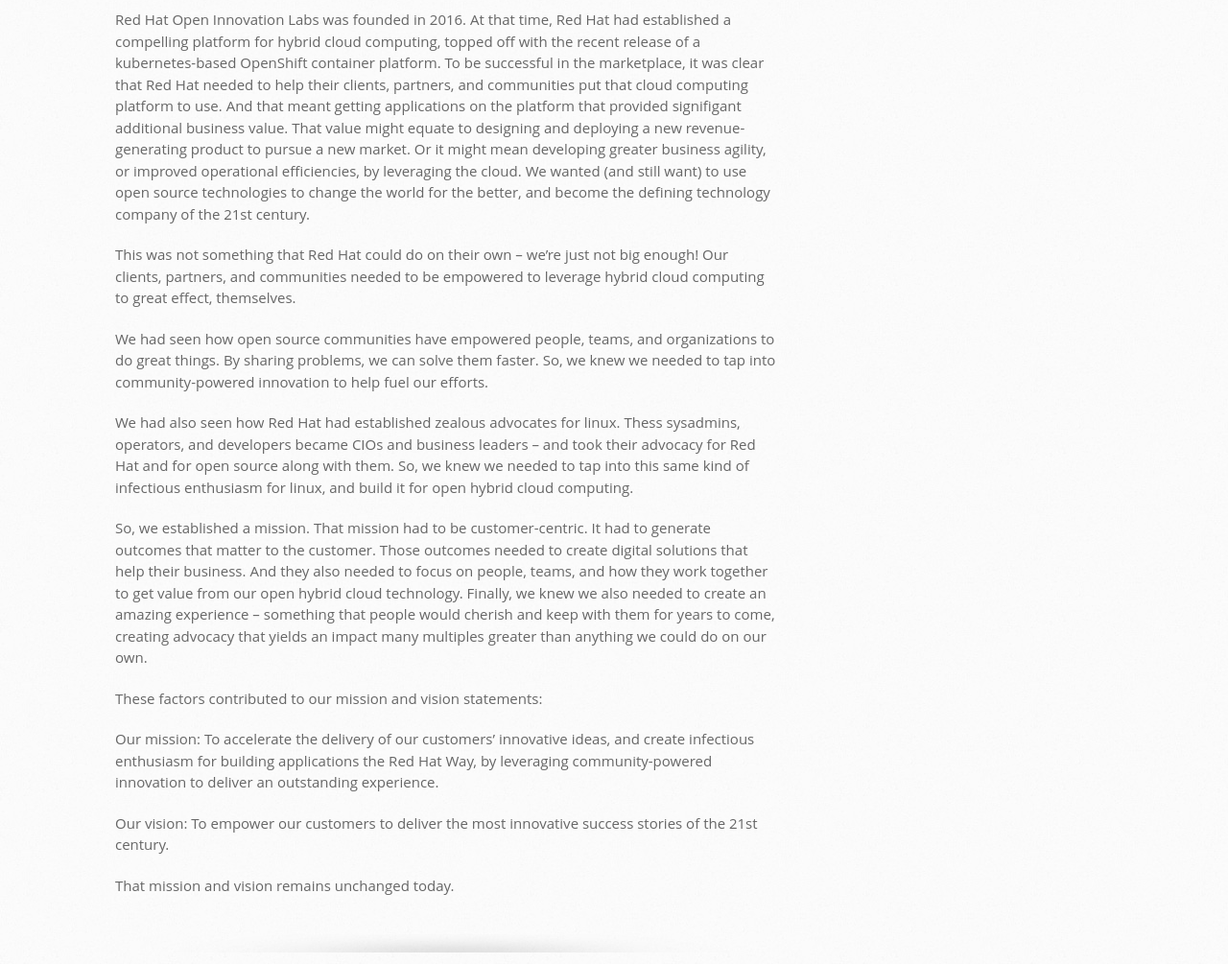
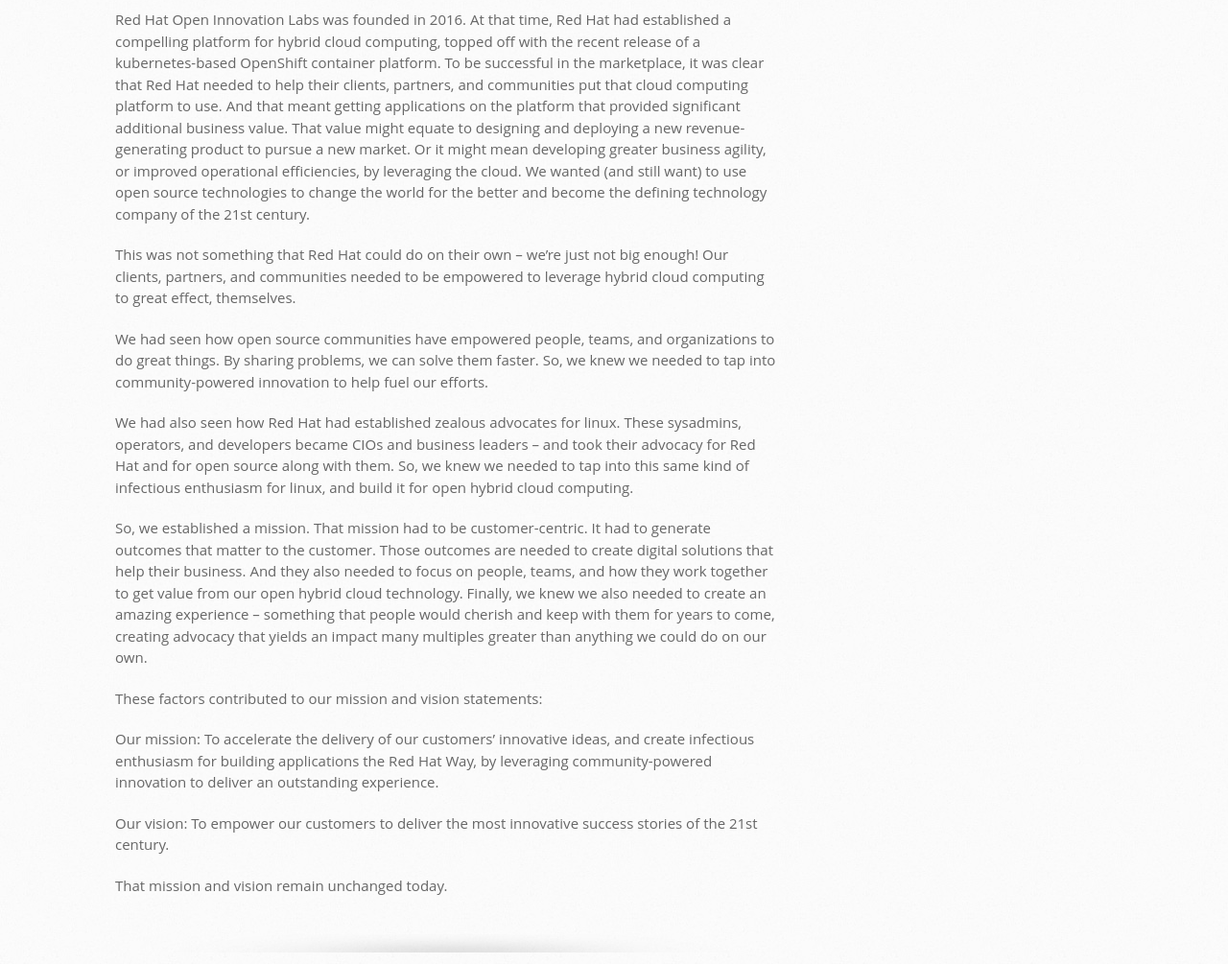
Before and after one commit to rht-labs/rht-labs.github.io, a Jekyll site: the page built from _docs/what-is-rh-open-innovation-labs.md, in a window 1280 px wide. Shown: the part 905-1910 px from the top of the page at 96% size. Built offline with Jekyll 4.4.1, drawn with Linux system fonts in a browser that asks for light colours.

```diff
--- a/_docs/what-is-rh-open-innovation-labs.md
+++ b/_docs/what-is-rh-open-innovation-labs.md
@@ -25,15 +25,15 @@ But the easiest way to get to understand Labs is by learning more about our flag
 
 A brief history of Labs
 ---------------------------------
-Red Hat Open Innovation Labs was founded in 2016. At that time, Red Hat had established a compelling platform for hybrid cloud computing, topped off with the recent release of a kubernetes-based OpenShift container platform. To be successful in the marketplace, it was clear that Red Hat needed to help their clients, partners, and communities put that cloud computing platform to use. And that meant getting applications on the platform that provided signifigant additional business value. That value might equate to designing and deploying a new revenue-generating product to pursue a new market. Or it might mean developing greater business agility, or improved operational efficiencies, by leveraging the cloud. We wanted (and still want) to use open source technologies to change the world for the better, and become the defining technology company of the 21st century.
+Red Hat Open Innovation Labs was founded in 2016. At that time, Red Hat had established a compelling platform for hybrid cloud computing, topped off with the recent release of a kubernetes-based OpenShift container platform. To be successful in the marketplace, it was clear that Red Hat needed to help their clients, partners, and communities put that cloud computing platform to use. And that meant getting applications on the platform that provided significant additional business value. That value might equate to designing and deploying a new revenue-generating product to pursue a new market. Or it might mean developing greater business agility, or improved operational efficiencies, by leveraging the cloud. We wanted (and still want) to use open source technologies to change the world for the better and become the defining technology company of the 21st century.
 
 This was not something that Red Hat could do on their own -- we're just not big enough! Our clients, partners, and communities needed to be empowered to leverage hybrid cloud computing to great effect, themselves.
 
 We had seen how open source communities have empowered people, teams, and organizations to do great things. By sharing problems, we can solve them faster. So, we knew we needed to tap into community-powered innovation to help fuel our efforts.
 
-We had also seen how Red Hat had established zealous advocates for linux. Thess sysadmins, operators, and developers became CIOs and business leaders -- and took their advocacy for Red Hat and for open source along with them. So, we knew we needed to tap into this same kind of infectious enthusiasm for linux, and build it for open hybrid cloud computing.
+We had also seen how Red Hat had established zealous advocates for linux. These sysadmins, operators, and developers became CIOs and business leaders -- and took their advocacy for Red Hat and for open source along with them. So, we knew we needed to tap into this same kind of infectious enthusiasm for linux, and build it for open hybrid cloud computing.
 
-So, we established a mission. That mission had to be customer-centric. It had to generate outcomes that matter to the customer. Those outcomes needed to create digital solutions that help their business. And they also needed to focus on people, teams, and how they work together to get value from our open hybrid cloud technology. Finally, we knew we also needed to create an amazing experience -- something that people would cherish and keep with them for years to come, creating advocacy that yields an impact many multiples greater than anything we could do on our own.
+So, we established a mission. That mission had to be customer-centric. It had to generate outcomes that matter to the customer. Those outcomes are needed to create digital solutions that help their business. And they also needed to focus on people, teams, and how they work together to get value from our open hybrid cloud technology. Finally, we knew we also needed to create an amazing experience -- something that people would cherish and keep with them for years to come, creating advocacy that yields an impact many multiples greater than anything we could do on our own.
 
 These factors contributed to our mission and vision statements:
 
@@ -44,4 +44,4 @@ To accelerate the delivery of our customers' innovative ideas, and create infect
 Our vision:
 To empower our customers to deliver the most innovative success stories of the 21st century.
 
-That mission and vision remains unchanged today.
+That mission and vision remain unchanged today.
```
Also changed, not shown: _docs/contribution-guide.md (added, +30 -0 lines).
